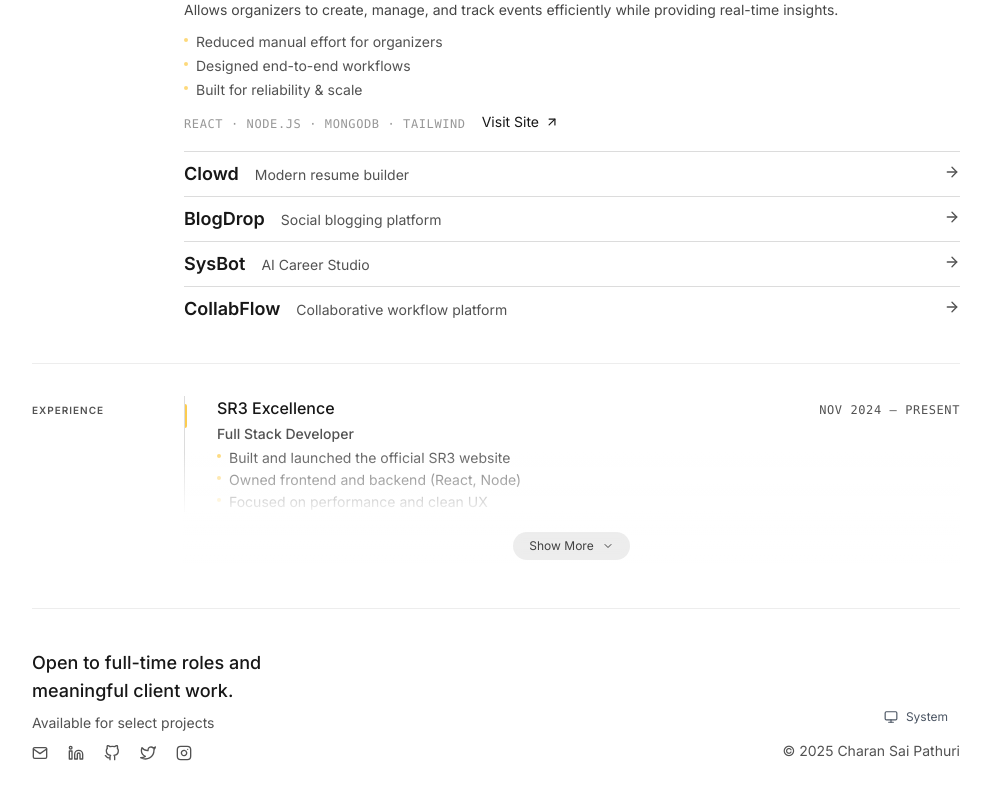
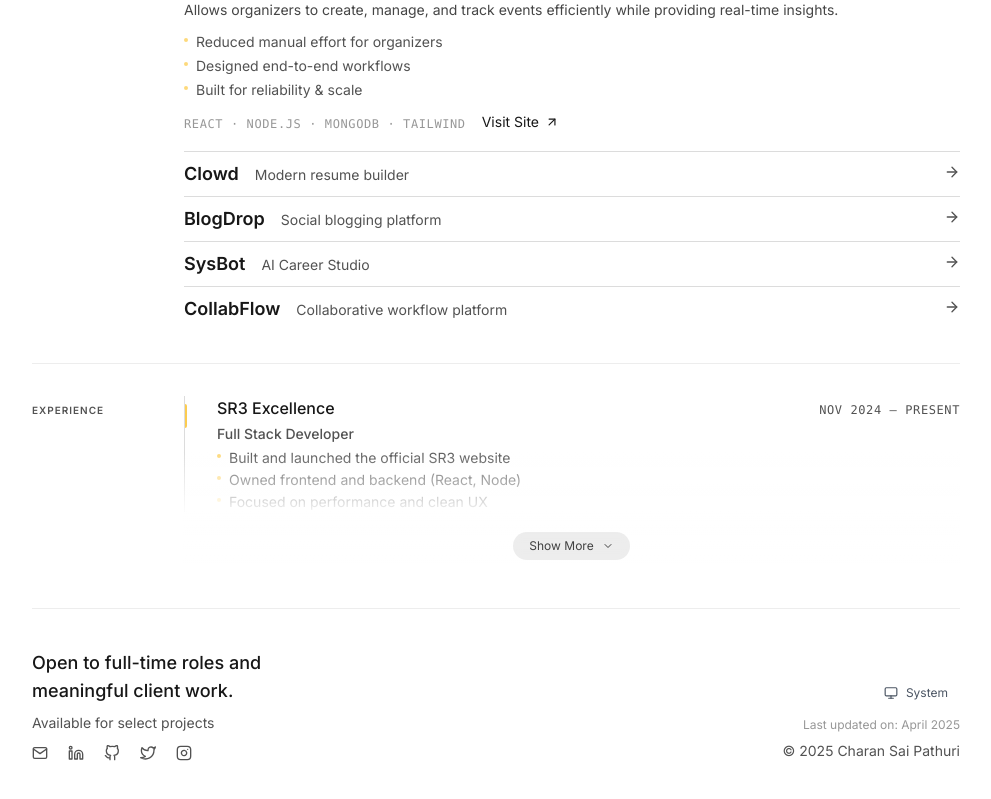
Before and after one commit to Charannsai/charanfolioo, a React (Vite) app: page / in a window 1280 px wide. Shown: the part 482-1281 px from the top of the page, without its empty margins (144-1135 px from the left). Built offline with nearby package versions, Linux system fonts and the light colour scheme.

Commit message:
new changes

```diff
--- a/src/App.jsx
+++ b/src/App.jsx
@@ -156,6 +156,7 @@ function App() {
 
             <div className="flex flex-col gap-2 items-start md:items-end text-sm text-portfolio-muted">
               <ThemeToggle theme={theme} setTheme={setTheme} />
+              <p className="text-xs opacity-60">Last updated on: April 2025</p>
               <p>© {new Date().getFullYear()} Charan Sai Pathuri</p>
             </div>
           </div>
```
